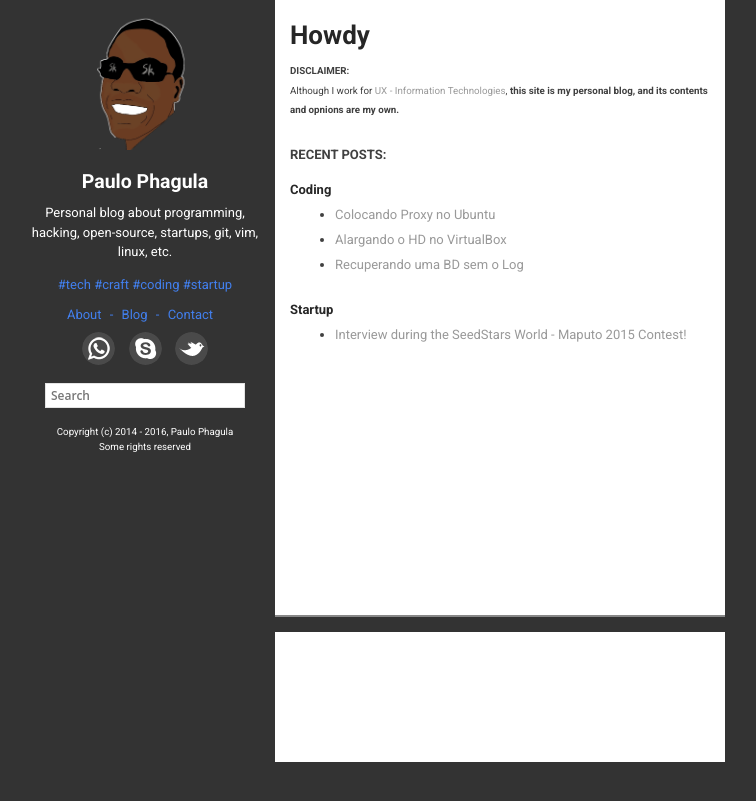
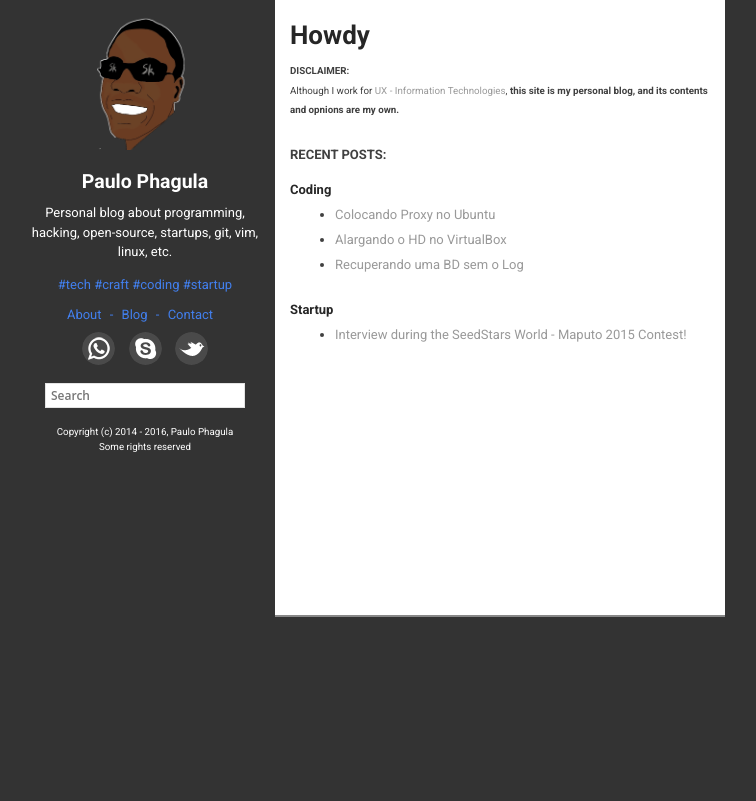
Before and after one commit to PauloPhagula/site, a Jekyll site: the page built from index.html, in a window 1280 px wide. Shown: the top 801 px of the page, without its empty margins (240-996 px from the left). Built offline with Jekyll 4.4.1, drawn with Linux system fonts in a browser that asks for light colours; nearby versions of some CDN libraries.

Commit message:
drop ads

```diff
--- a/_layouts/default.html
+++ b/_layouts/default.html
@@ -44,8 +44,6 @@
 
         <section id="content">
             {{ content }}
-
-            {% include addsense.html %}
         </section>
 
         <div class="clearfix"></div>
```
